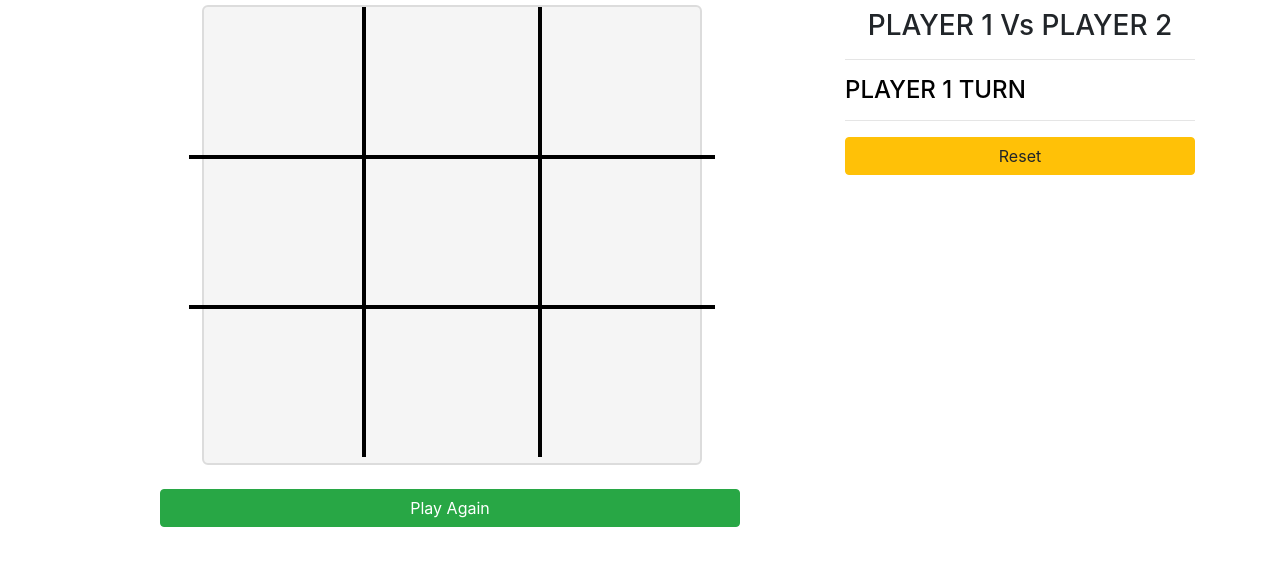
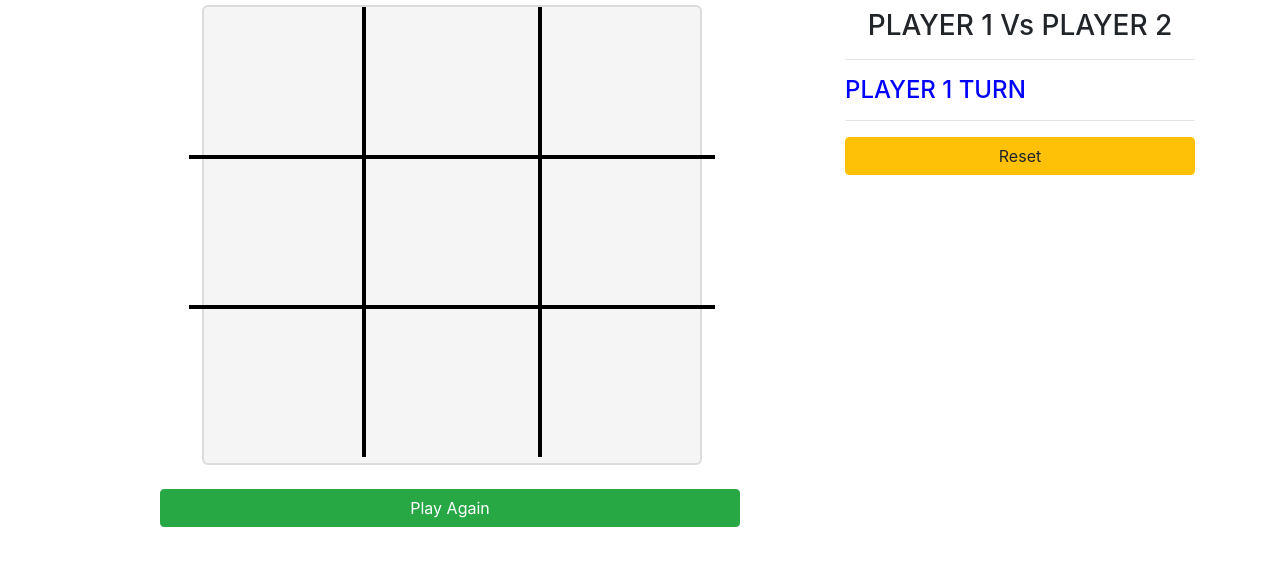
Before and after one commit to Payuu01/Tic-Tac-Toe-game, a plain HTML site: page index.html in a window 1280 px wide. Shown: the part 111-676 px from the top of the page. Drawn offline with nearby package versions, Linux system fonts and the light colour scheme.

Commit message:
id screen color changed to blue

```diff
--- a/index.html
+++ b/index.html
@@ -93,7 +93,7 @@
                    <h3 class="text-center">PLAYER 1 Vs PLAYER 2</h3>
                    <hr>
 
-                   <h4 id="screen" style="color: black;">
+                   <h4 id="screen" style="color: blue;">
                      PLAYER 1 TURN
                    </h4>
 
```
